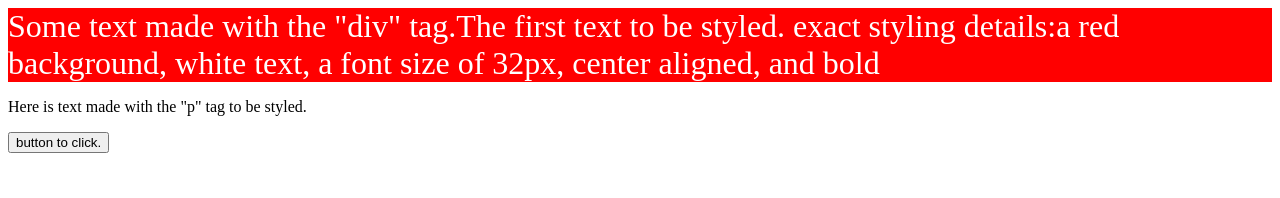
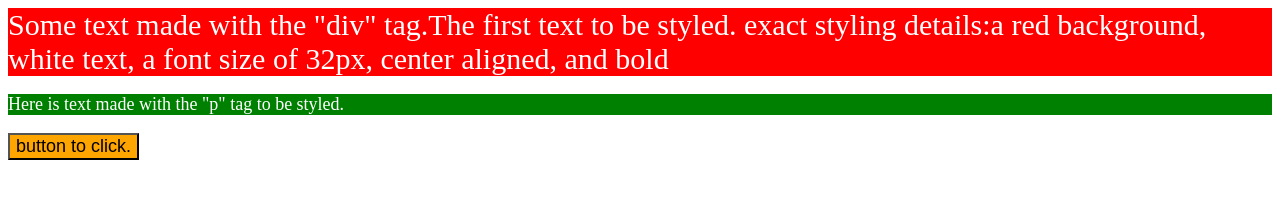
Before and after one commit to TorHassell/css-project, a plain HTML site: page index.html in a window 1280 px wide. Drawn offline with Linux system fonts and the light colour scheme.

Commit message:
no changes styles.css

```diff
--- a/styles.css
+++ b/styles.css
@@ -2,6 +2,15 @@
 div {
     color: white;
     background-color: red;
-    font-size: 32px;
+    font-size: 30px;
     font-family: Times New Roman;
 }
+p {
+    color: white;
+    background-color: green;
+    font-size: 18px;
+}
+button{
+    background-color: orange;
+    font-size: 18px;
+}
```
